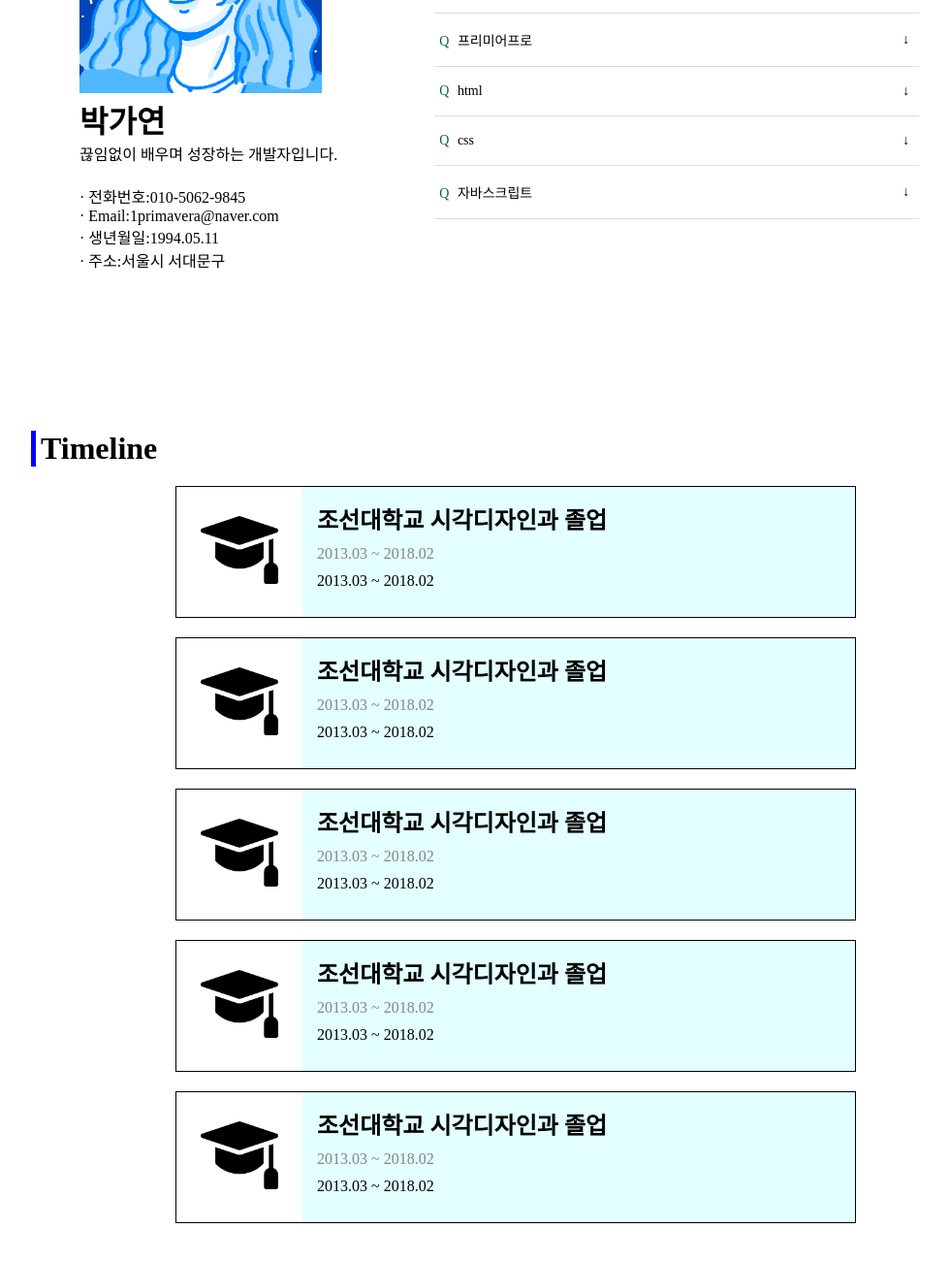
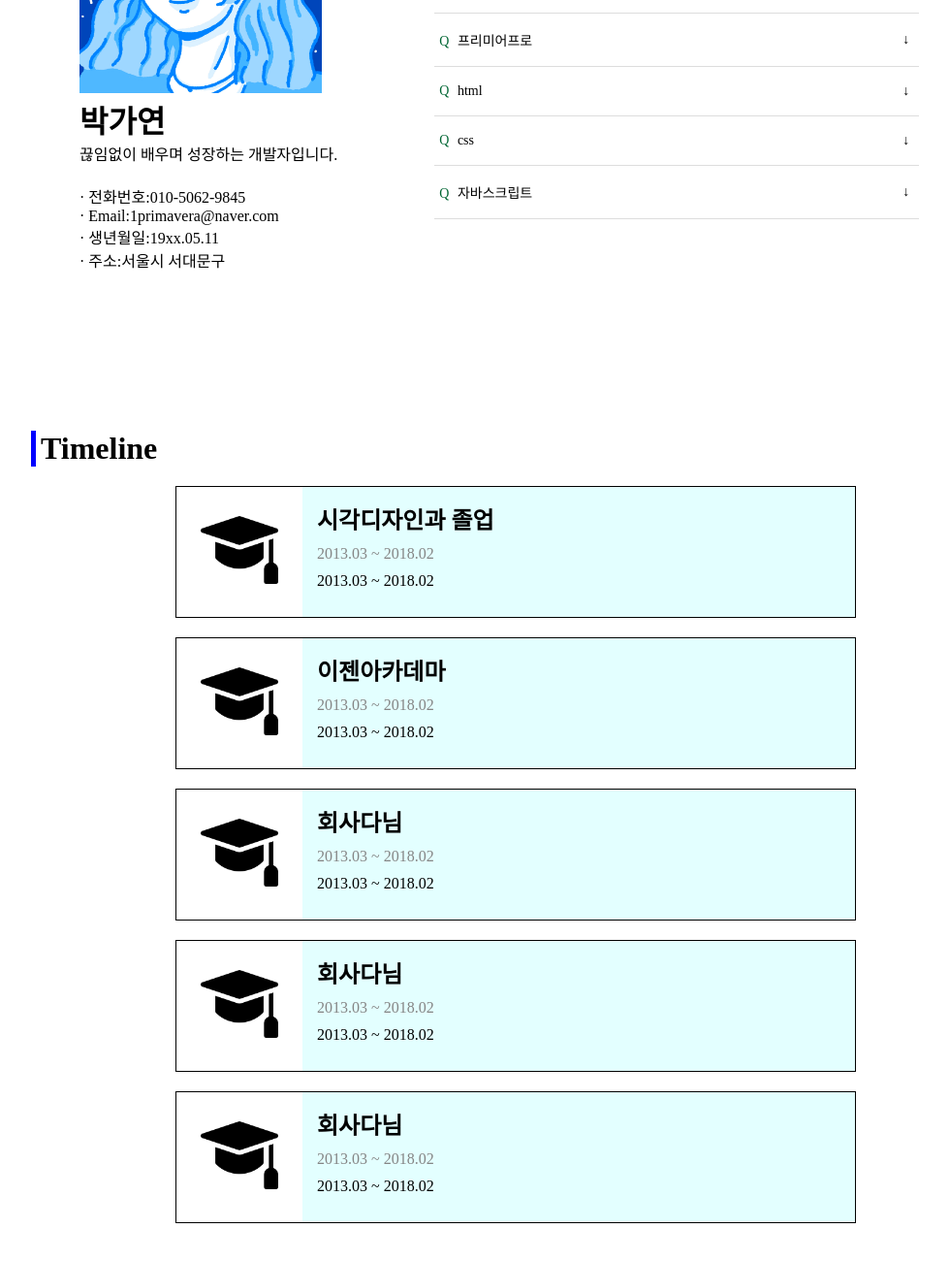
Before and after one commit to 1primavera/profile, a plain HTML site: page index.html in a window 1280 px wide. Shown: the part 1166-2466 px from the top of the page at 97% size, without its empty margins (108-1087 px from the left). Drawn offline with nearby package versions, Linux system fonts and the light colour scheme.

Commit message:
수정
수정

```diff
--- a/index.html
+++ b/index.html
@@ -72,7 +72,7 @@
                     <li>끊임없이 배우며 성장하는 개발자입니다.</li>
                     <li>· 전화번호:010-5062-9845</li>
                     <li>· Email:1primavera@naver.com</li>
-                    <li>· 생년월일:1994.05.11</li>
+                    <li>· 생년월일:19xx.05.11</li>
                     <li>· 주소:서울시 서대문구</li>
                 </ul>
             </div>
@@ -198,7 +198,7 @@
             <div class="timeline1">
                 <div class="timeline-icon"><img src="images/timeline1.png" alt=""></div>
                 <div class="txt-container">
-                    <p class="title">조선대학교 시각디자인과 졸업</p>
+                    <p class="title">시각디자인과 졸업</p>
                     <p class="period">2013.03 ~ 2018.02</p>
                     <p class="introduce">2013.03 ~ 2018.02</p>
                 </div>
@@ -206,7 +206,7 @@
             <div class="timeline2">
                 <div class="timeline-icon"><img src="images/timeline1.png" alt=""></div>
                 <div class="txt-container">
-                    <p class="title">조선대학교 시각디자인과 졸업</p>
+                    <p class="title">이젠아카데마</p>
                     <p class="period">2013.03 ~ 2018.02</p>
                     <p class="introduce">2013.03 ~ 2018.02</p>
                 </div>
@@ -214,7 +214,7 @@
             <div class="timeline3">
                 <div class="timeline-icon"><img src="images/timeline1.png" alt=""></div>
                 <div class="txt-container">
-                    <p class="title">조선대학교 시각디자인과 졸업</p>
+                    <p class="title">회사다님</p>
                     <p class="period">2013.03 ~ 2018.02</p>
                     <p class="introduce">2013.03 ~ 2018.02</p>
                 </div>
@@ -222,7 +222,7 @@
             <div class="timeline4">
                 <div class="timeline-icon"><img src="images/timeline1.png" alt=""></div>
                 <div class="txt-container">
-                    <p class="title">조선대학교 시각디자인과 졸업</p>
+                    <p class="title">회사다님</p>
                     <p class="period">2013.03 ~ 2018.02</p>
                     <p class="introduce">2013.03 ~ 2018.02</p>
                 </div>
@@ -230,7 +230,7 @@
             <div class="timeline5">
                 <div class="timeline-icon"><img src="images/timeline1.png" alt=""></div>
                 <div class="txt-container">
-                    <p class="title">조선대학교 시각디자인과 졸업</p>
+                    <p class="title">회사다님</p>
                     <p class="period">2013.03 ~ 2018.02</p>
                     <p class="introduce">2013.03 ~ 2018.02</p>
                 </div>
```
Also changed, not shown: timeline.html (+5 -5 lines).
